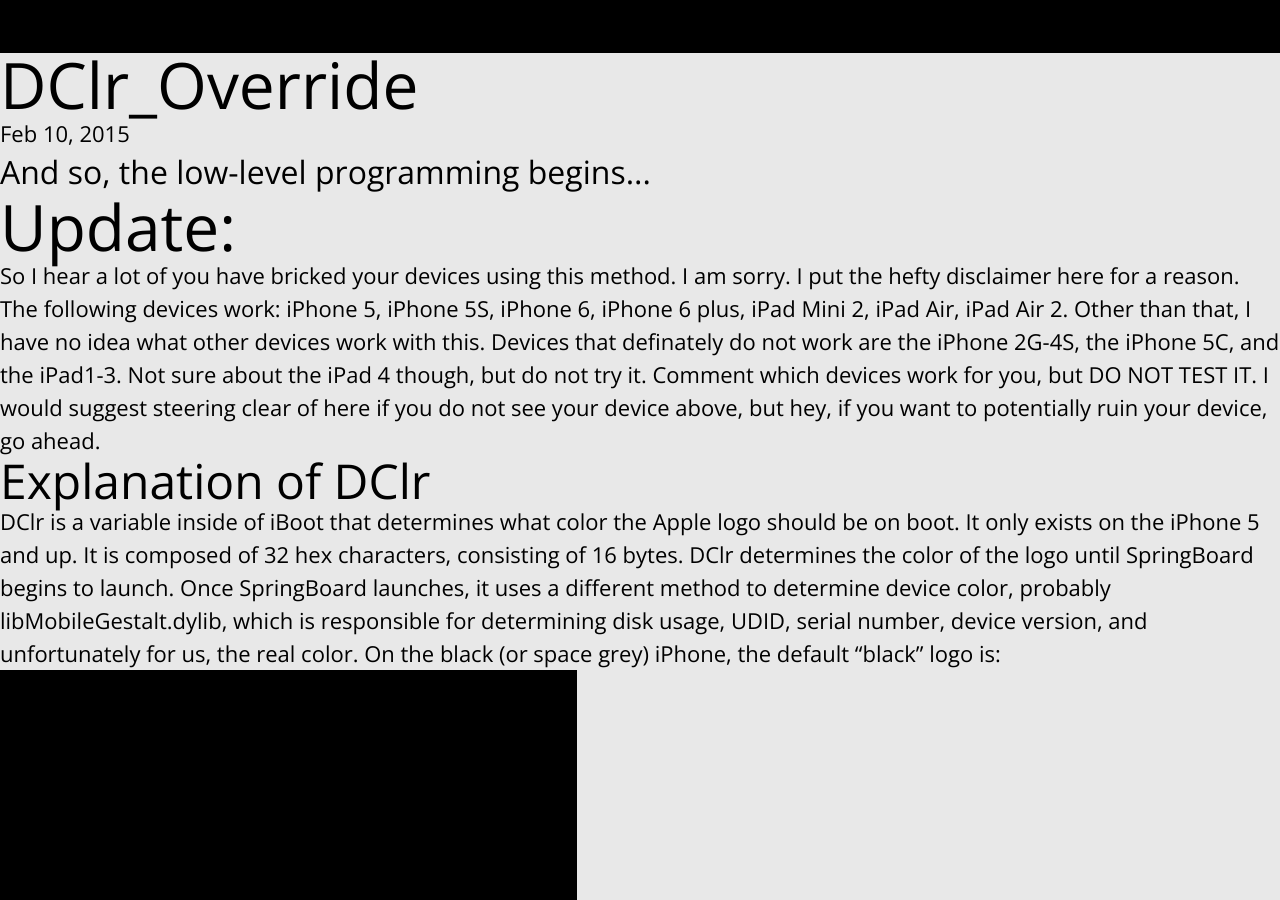
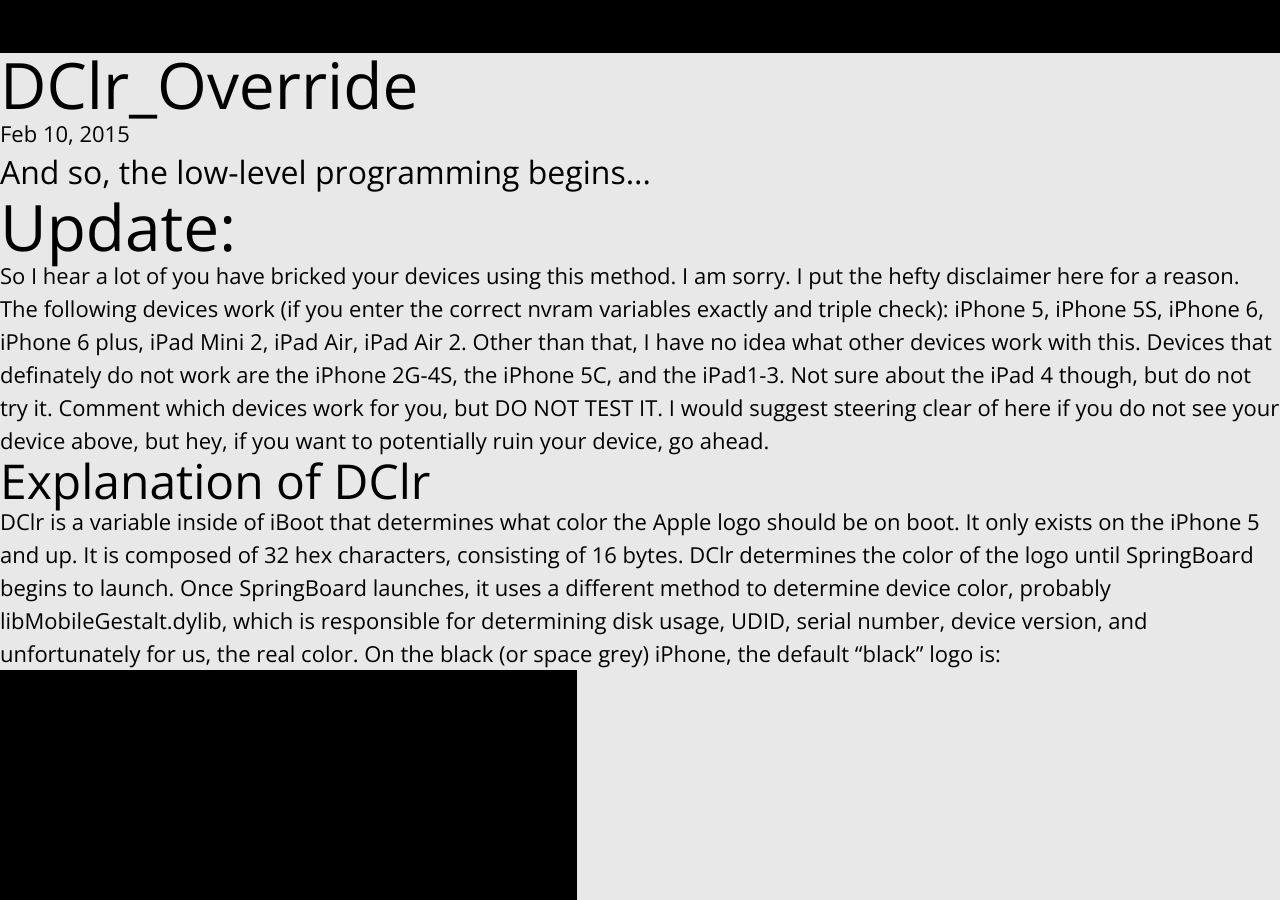
Before and after one commit to dayt0n/dayt0n.github.io, a Jekyll site: the page built from _posts/2015-02-10-dclr-override.md, in a window 1280 px wide and 900 px high, scrolled down 1207 px. Built offline with Jekyll 4.4.1, drawn with Linux system fonts in a browser that asks for light colours; comment, search, counter and statistics services are not loaded.

Commit message:
Edited Disclaimer Update

```diff
--- a/_posts/2015-02-10-dclr-override.md
+++ b/_posts/2015-02-10-dclr-override.md
@@ -9,7 +9,7 @@
 ---
 
 # Update:
-So I hear a lot of you have bricked your devices using this method. I am sorry. I put the hefty disclaimer here for a reason. The following devices work: iPhone 5, iPhone 5S, iPhone 6, iPhone 6 plus, iPad Mini 2, iPad Air, iPad Air 2. Other than that, I have no idea what other devices work with this. Devices that definately do `not` work are the iPhone 2G-4S, the iPhone 5C, and the iPad1-3. Not sure about the iPad 4 though, but do not try it. Comment which devices work for you, but DO NOT TEST IT. I would suggest steering clear of here if you do not see your device above, but hey, if you want to potentially ruin your device, go ahead.
+So I hear a lot of you have bricked your devices using this method. I am sorry. I put the hefty disclaimer here for a reason. The following devices work (if you enter the correct nvram variables exactly and triple check): iPhone 5, iPhone 5S, iPhone 6, iPhone 6 plus, iPad Mini 2, iPad Air, iPad Air 2. Other than that, I have no idea what other devices work with this. Devices that definately do `not` work are the iPhone 2G-4S, the iPhone 5C, and the iPad1-3. Not sure about the iPad 4 though, but do not try it. Comment which devices work for you, but DO NOT TEST IT. I would suggest steering clear of here if you do not see your device above, but hey, if you want to potentially ruin your device, go ahead.
 
 
 ## Explanation of DClr
```
